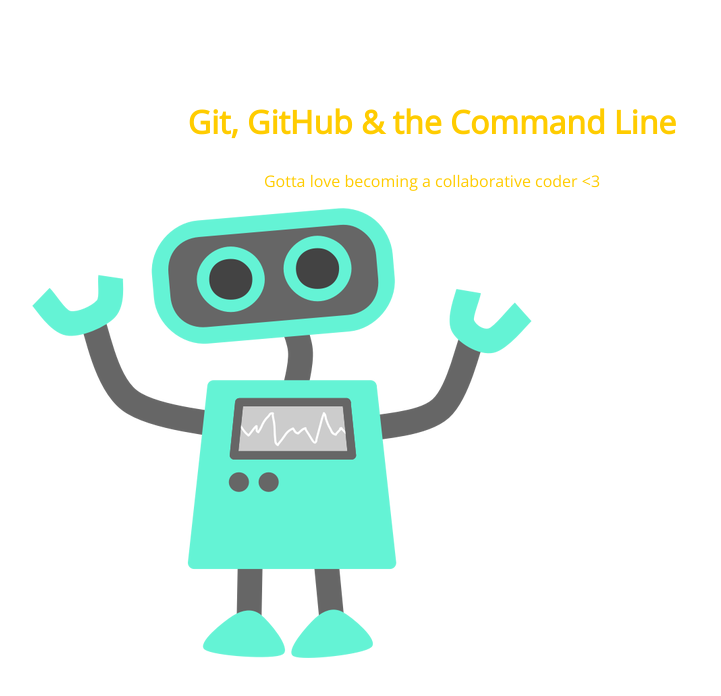
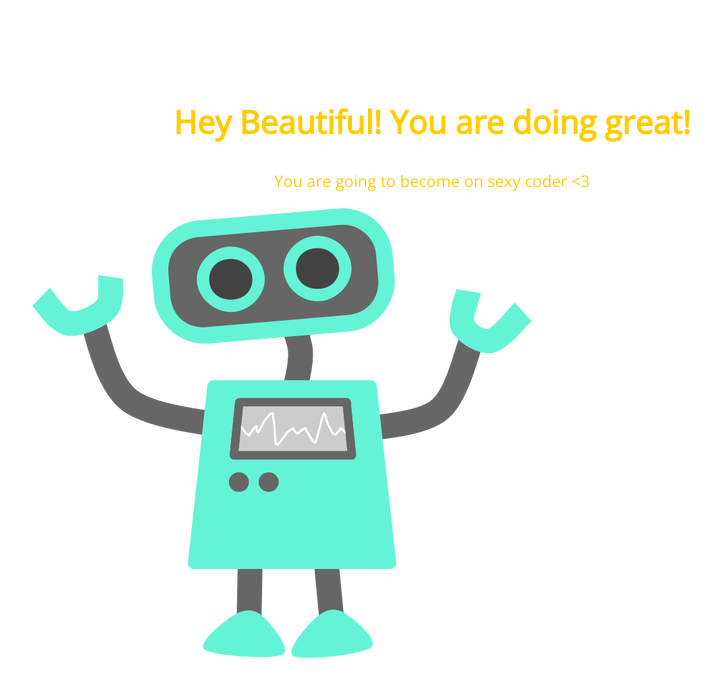
Before and after one commit to aurianat/105-project, a plain HTML site: page index.html in a window 1280 px wide. Shown: the whole page, without its empty margins (208-929 px from the left). Drawn offline with nearby package versions, Linux system fonts and the light colour scheme.

Commit message:
changed the h1 and p tags to boost my self-confidence

```diff
--- a/index.html
+++ b/index.html
@@ -8,8 +8,8 @@
 </head>
 <body>
 	<section>
-		<h1>Git, GitHub & the Command Line</h1>
-		<p>Gotta love becoming a collaborative coder <3</p>
+		<h1>Hey Beautiful! You are doing great!</h1>
+		<p>You are going to become on sexy coder <3</p>
 		<img src="img/happy-blue-robot.png">
 	</section>
 </body>
```
